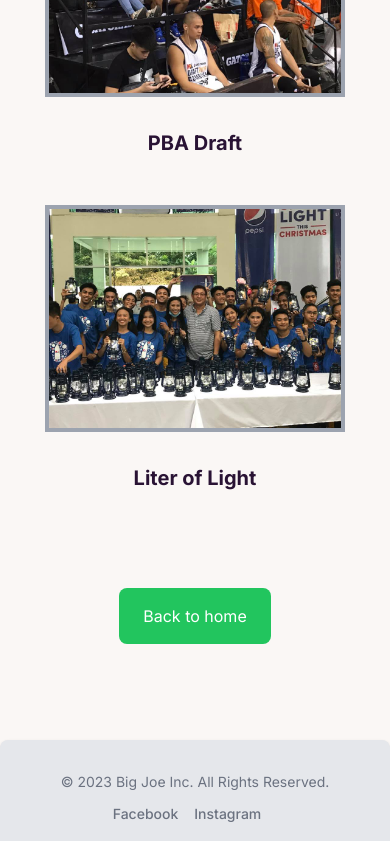
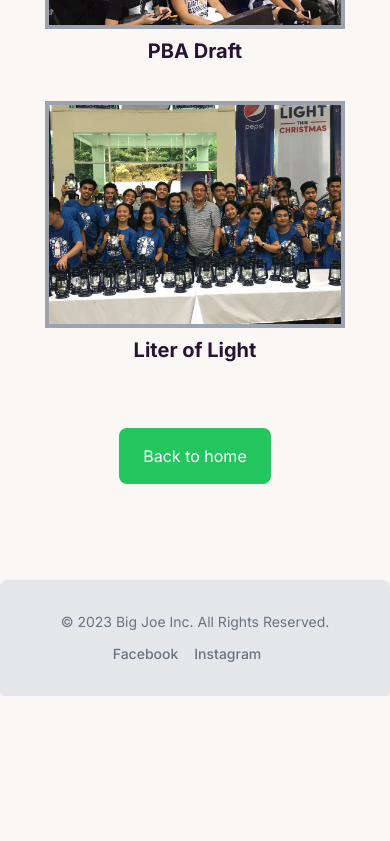
Before and after one commit to joshlitam/Big-Joe-Inc, a Next.js app: page /portfolio in a window 390 px wide. Shown: the part 1541-2382 px from the top of the page. After the commit the page ends 2237 px from the top, so only its background shows below. Built offline with nearby package versions, Linux system fonts and the light colour scheme.

Commit message:
fixed spacing in preview mode

```diff
--- a/app/components/portfolio/PreviewCard.jsx
+++ b/app/components/portfolio/PreviewCard.jsx
@@ -4,7 +4,7 @@ import Image from 'next/image'
 const PreviewCard = ({imageURL, eventName,  }) => {
   return (
     <div className='pc h-auto w-auto'>
-      <Image src={imageURL} width={300} height={600} className='border-4 border-gray-400 mb-8'/>
+      <Image src={imageURL} width={300} height={600} className='border-4 border-gray-400 mb-2'/>
       <h2 className='text-xl font-bold text-center'>{eventName}</h2>
     </div>
   )
--- a/app/components/portfolio/PreviewSection.jsx
+++ b/app/components/portfolio/PreviewSection.jsx
@@ -6,13 +6,13 @@ import items from '@/app/data'
 const PreviewSection = () => {
     return (
         <div className='ps w-screen flex flex-col justify-center items-center pt-24 pb-24'>
-            <h2 className='text-4xl text-red-500 mb-24'>Event Portfolio</h2>
+            <h2 className='text-4xl text-red-500 mb-16'>Event Portfolio</h2>
             <div className="pc-container w-full h-full max-w-7xl flex justify-around flex-wrap">
                 {items.map((item) => (
                     <a href={`portfolio/events/?search=` + item.id}><PreviewCard imageURL={item.imageURL} eventName={item.eventName} /></a>
                 ))}
             </div>
-            <a href="/"><button className='mt-24 px-6 py-4 bg-green-500 rounded-lg text-white'>Back to home</button></a>
+            <a href="/"><button className='mt-16 px-6 py-4 bg-green-500 rounded-lg text-white'>Back to home</button></a>
         </div>
     )
 }
--- a/app/layout.js
+++ b/app/layout.js
@@ -14,7 +14,6 @@ export default function RootLayout({ children }) {
       <head>
         <link rel="shortcut icon" href="/images/icon.png" sizes="any" />
         <meta name="color scheme" content="only light"/>
-        <script type='text/javascript'>localStorage.theme = "light"</script>
       </head>
       <body className={inter.className}>
         {children}
--- a/app/styles/globals.css
+++ b/app/styles/globals.css
@@ -143,7 +143,7 @@ html {
     }
 
     .pc-container {
-        gap: 48px
+        gap: 36px
     }
 }
 
```
